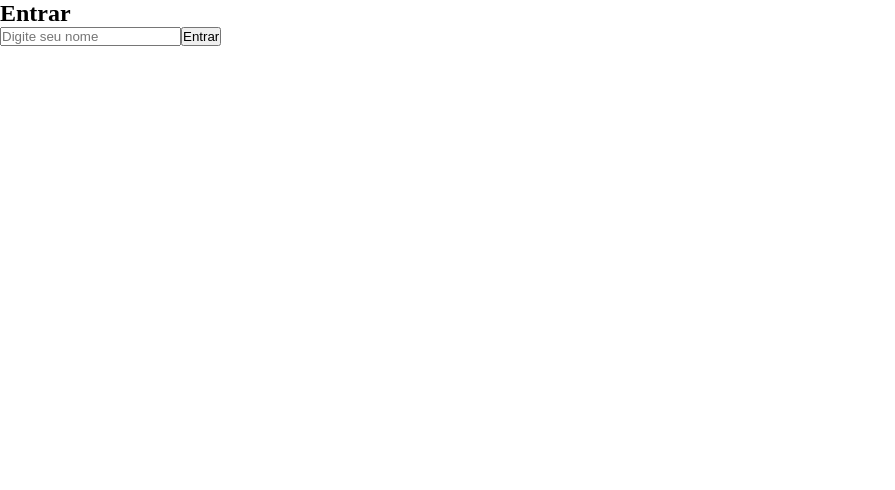
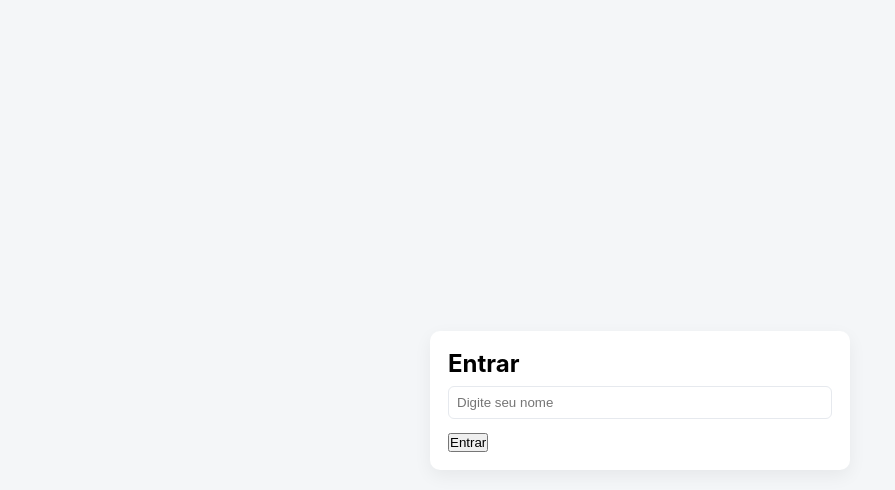
Before and after one commit to alissonooliveiraofc/planet-tech-chat, a React app in the folder frontend/: page / in a window 1280 px wide. Shown: the top 490 px of the page, without its empty margins (0-895 px from the left). Built offline with nearby package versions, Linux system fonts and the light colour scheme; the HTML template or start-up script is replaced by a standard one.

Commit message:
style: Adiciona variáveis CSS para cores e estilos, incluindo suporte a mensagens do usuário, com a ajuda de IA, visando alinhar estilos posterioremente

```diff
--- a/frontend/src/index.css
+++ b/frontend/src/index.css
@@ -3,3 +3,55 @@
   padding: 0;
   box-sizing: border-box;
 }
+
+:root{
+  --bg:#f4f6f8;
+  --card:#fff;
+  --accent:#2b8aef;
+  --muted:#6b7280;
+  --mine:#dcf8c6;
+}
+
+*{box-sizing:border-box}
+html,body,#root {height:100%; margin:0; font-family: Inter, Arial, sans-serif; background:var(--bg);}
+
+.center-screen{display:flex;align-items:center;justify-content:center;height:100vh;padding:16px}
+.card{background:var(--card);padding:18px;border-radius:10px;box-shadow:0 6px 18px rgba(0,0,0,0.06);width:100%;max-width:420px}
+.login-card input{width:100%;padding:8px;margin-top:8px;margin-bottom:12px;border-radius:6px;border:1px solid #e6e9ee}
+
+button{cursor:pointer}
+button.btn-ghost{background:transparent;border:1px solid #ccc;padding:6px 10px;border-radius:6px}
+button.btn-primary{background:var(--accent);color:#fff;border:none;padding:8px 12px;border-radius:8px}
+
+.chat-root{display:flex;flex-direction:column;height:100vh}
+.chat-header{display:flex;justify-content:space-between;align-items:center;padding:12px 16px;background:#fff;border-bottom:1px solid #eee}
+.chat-main{flex:1;overflow:hidden;background:transparent;padding:12px}
+.chat-footer{border-top:1px solid #eee;padding:12px;background:#fff}
+
+.user-badge{background:#eef6ff;padding:6px 10px;border-radius:999px;margin-right:8px}
+.messages-container{height:100%;overflow-y:auto;padding:8px 12px;display:flex;flex-direction:column;gap:8px}
+
+.message{max-width:70%;background:#fff;padding:10px;border-radius:10px;box-shadow:0 2px 6px rgba(0,0,0,0.04)}
+.message-mine{align-self:flex-end;background:var(--mine)}
+.message .meta{display:flex;gap:8px;align-items:center;margin-bottom:6px}
+.message .sender{font-size:0.9rem}
+.message .timestamp{font-size:0.75rem;color:var(--muted)}
+.message .text{white-space:pre-wrap}
+.img-msg{max-width:320px;border-radius:8px;display:block}
+.audio-msg{width:240px}
+
+.message-form textarea{width:100%;padding:8px;border-radius:8px;border:1px solid #e6e9ee}
+.message-form .row{display:flex;align-items:center;gap:8px;margin-bottom:8px}
+.message-form .char-count{font-size:0.8rem;color:var(--muted)}
+.message-form .actions{justify-content:space-between}
+.preview img{max-width:120px;border-radius:8px}
+.preview audio{width:160px}
+.btn-remove{background:transparent;border:1px solid #f00;color:#900;padding:6px;border-radius:6px;margin-left:8px}
+
+.muted{color:var(--muted);text-align:center;padding:8px}
+
+/* responsivo */
+@media (max-width:720px){
+  .message{max-width:85%}
+  .img-msg{max-width:180px}
+}
```
